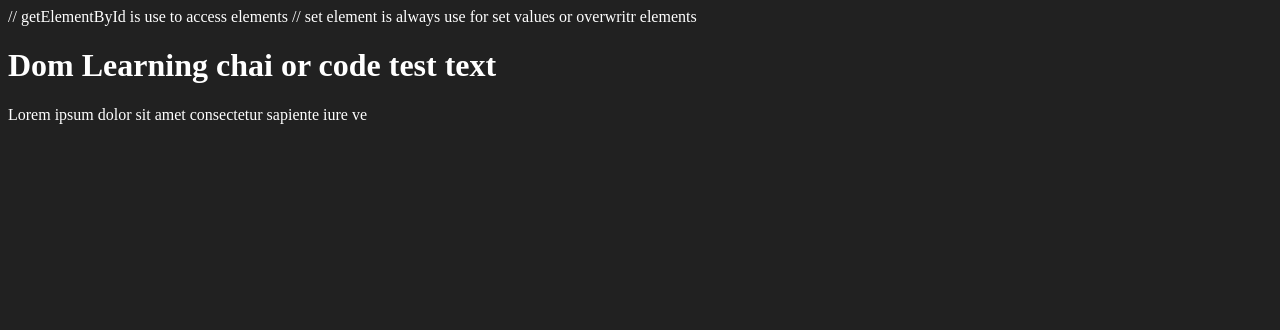
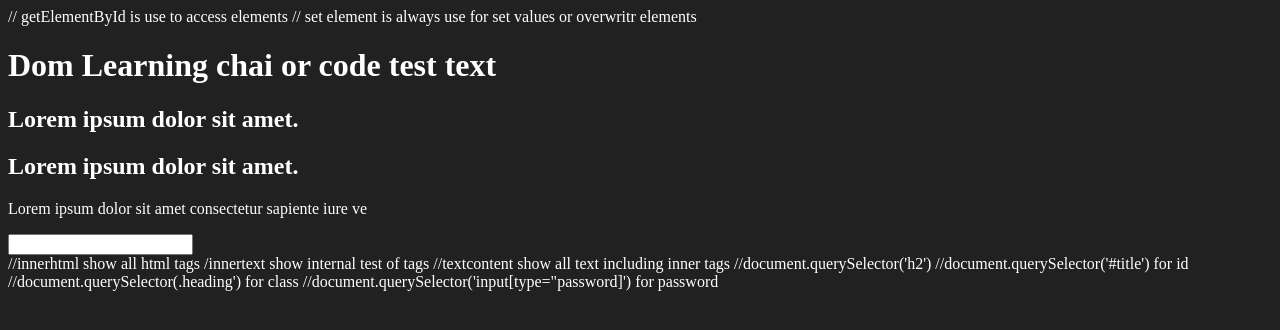
Before and after one commit to saifhassan-555/js-learn, a plain HTML site: page 06_doms/one.html in a window 1280 px wide. Drawn offline with Linux system fonts and the light colour scheme.

Commit message:
dom html

```diff
--- a/06_doms/one.html
+++ b/06_doms/one.html
@@ -15,7 +15,17 @@
 <body class = "bg-black">
     <div >
     <h1 id="title" class ="heading">Dom Learning chai or code <span stype="display:none;">test text </span></h1>
+    <h2>Lorem ipsum dolor sit amet.</h2>
+    <h2>Lorem ipsum dolor sit amet.</h2>
     <p>Lorem ipsum dolor sit amet consectetur sapiente iure ve</p>
+    <input type="password" name="" id="">
 </div>
 </body>
 </html>
+//innerhtml show all html tags
+/innertext show internal test of tags
+//textcontent show all text including inner tags
+//document.querySelector('h2')
+//document.querySelector('#title') for id
+//document.querySelector(.heading') for class
+//document.querySelector('input[type="password]') for password
```
